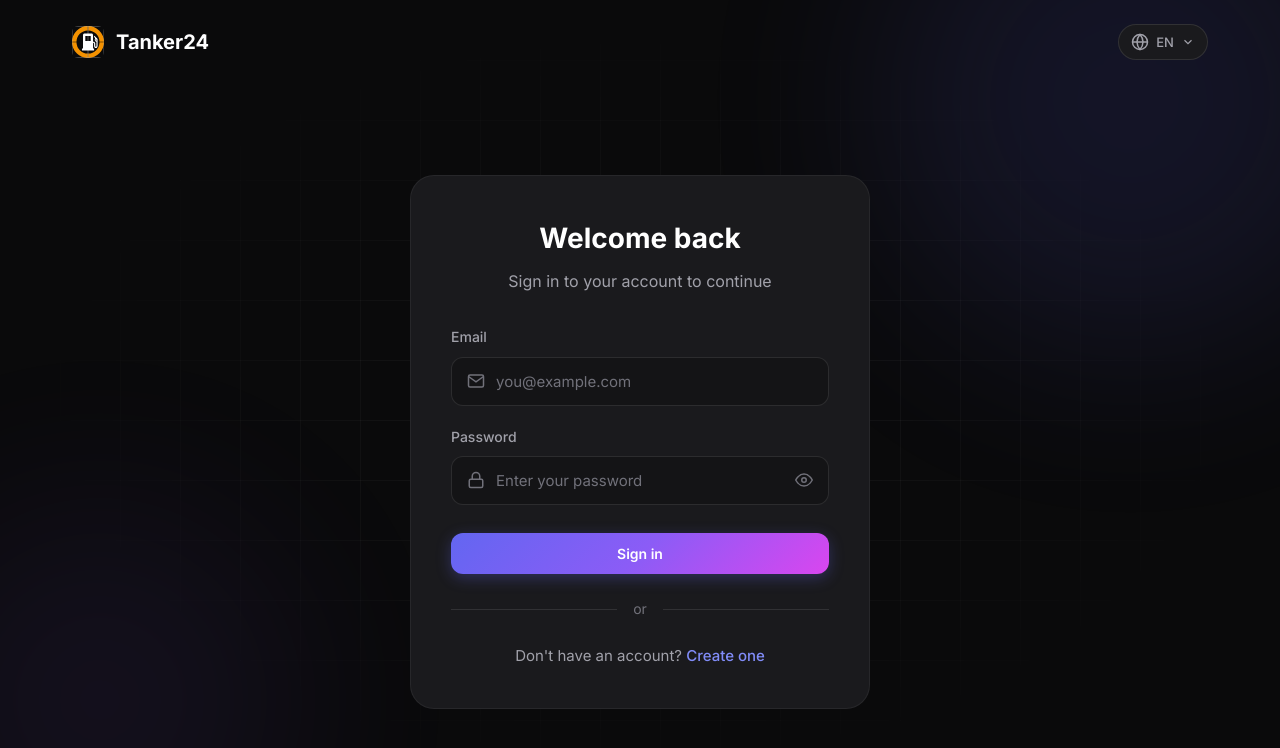
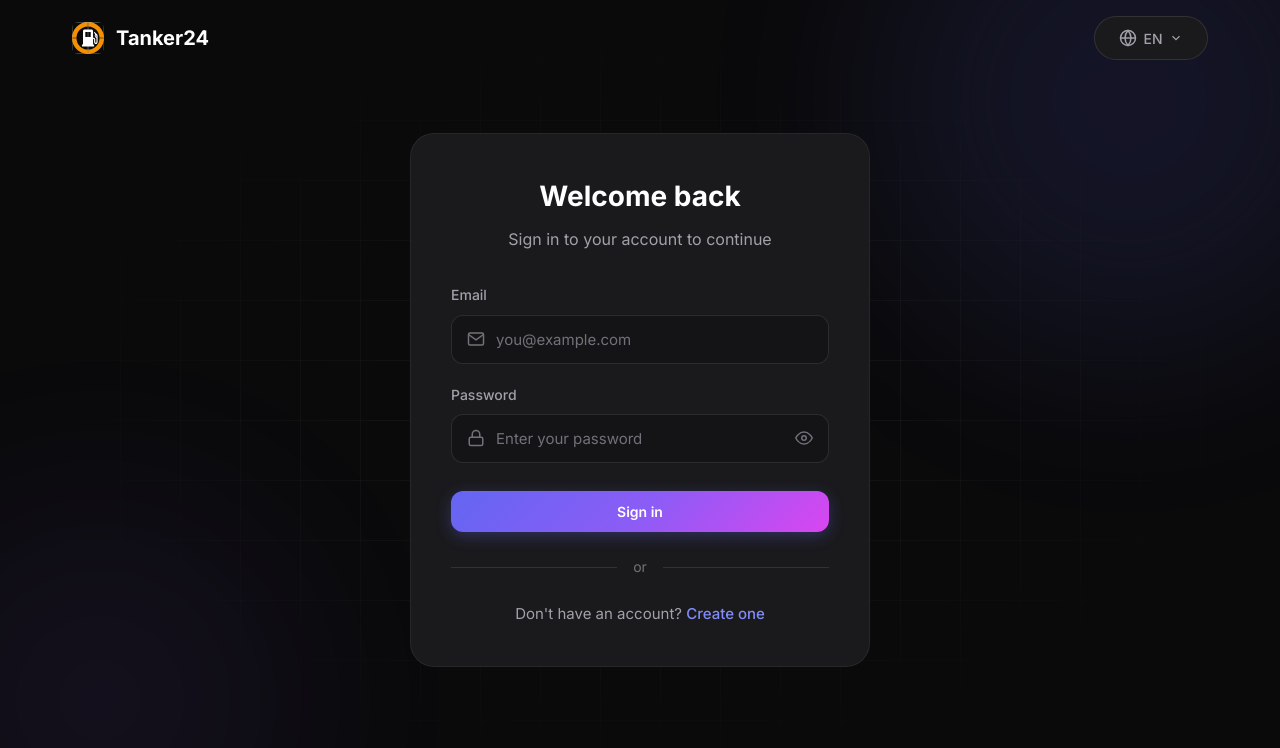
Before and after one commit to SQS-THRO/Tanker24, a SvelteKit app in the folder frontend/app/: page /login in a window 1280 px wide. Shown: the top 748 px of the page. Built offline with nearby package versions, Linux system fonts and the light colour scheme; no server answers.

Commit message:
Unified navbars into a component

```diff
--- a/frontend/app/src/lib/components/LanguageSwitcher.svelte
+++ b/frontend/app/src/lib/components/LanguageSwitcher.svelte
@@ -51,24 +51,23 @@
 	}
 
 	.lang-btn {
-		display: flex;
+		display: inline-flex;
 		align-items: center;
 		gap: 0.375rem;
-		padding: 0.5rem 0.75rem;
+		padding: .75rem 1.5rem;
+		border-radius: var(--radius-full);
+		font-size: 0.875rem;
+		font-weight: 500;
+		border: 1px solid var(--border-light);
 		background: var(--bg-card);
-		border: 1px solid var(--border-light);
-		border-radius: var(--radius-full);
 		color: var(--text-secondary);
 		cursor: pointer;
 		transition: all var(--transition-base);
 		font-family: inherit;
-		font-size: 0.8125rem;
-		font-weight: 500;
 	}
 
 	.lang-btn:hover {
 		background: var(--bg-card-hover);
-		border-color: var(--accent-primary);
 		color: var(--text-primary);
 	}
 
--- /dev/null
+++ b/frontend/app/src/lib/components/Navbar.svelte
@@ -0,0 +1,153 @@
+<script lang="ts">
+	import { onMount } from 'svelte';
+	import { resolve } from '$app/paths';
+	import { goto } from '$app/navigation';
+	import { authService } from '$lib/services/auth_api';
+	import Logo from '$lib/components/Logo.svelte';
+	import LanguageSwitcher from '$lib/components/LanguageSwitcher.svelte';
+	import { t } from '$lib/stores/locale';
+
+	interface Props {
+		showMapLink?: boolean;
+		showAuthButtons?: boolean;
+	}
+
+	let { showMapLink = true, showAuthButtons = true }: Props = $props();
+
+	let user = $state<{ forename: string; surname?: string } | null>(null);
+	let showDropdown = $state(false);
+	let scrolled = $state(false);
+
+	onMount(async () => {
+		const token = localStorage.getItem('token');
+		if (token) {
+			try {
+				const userData = await authService.getCurrentUser(token);
+				user = userData;
+			} catch {
+				localStorage.removeItem('token');
+			}
+		}
+
+		const handleScroll = () => {
+			scrolled = window.scrollY > 50;
+		};
+		window.addEventListener('scroll', handleScroll);
+		return () => window.removeEventListener('scroll', handleScroll);
+	});
+
+	function toggleDropdown() {
+		showDropdown = !showDropdown;
+	}
+
+	async function logout() {
+		await authService.logout();
+		localStorage.removeItem('token');
+		user = null;
+		showDropdown = false;
+	}
+
+	function handleWindowClick(e: MouseEvent) {
+		const target = e.target as HTMLElement;
+		if (!target.closest('.profile-wrapper')) {
+			showDropdown = false;
+		}
+	}
+</script>
+
+<svelte:window onclick={handleWindowClick} />
+
+<nav class="navbar" class:scrolled>
+	<a href={resolve('/')} class="navbar-logo">
+		<Logo size={32} />
+		<span>Tanker24</span>
+	</a>
+
+	<div class="nav-actions">
+		<LanguageSwitcher />
+		{#if showMapLink}
+			<a href={resolve('/map')} class="btn btn-ghost nav-link">{$t.nav.map}</a>
+		{/if}
+		{#if user}
+			<div class="profile-wrapper">
+				<button class="profile-btn" onclick={toggleDropdown}>
+					<span class="avatar">
+						{user.forename[0]}{user.surname?.[0] || ''}
+					</span>
+					<span class="username">{user.forename}</span>
+					<svg width="16" height="16" viewBox="0 0 24 24" fill="none" stroke="currentColor" stroke-width="2">
+						<path d="M6 9l6 6 6-6" />
+					</svg>
+				</button>
+				{#if showDropdown}
+					<div class="dropdown">
+						<a href={resolve('/account')} class="dropdown-item">
+							<svg width="18" height="18" viewBox="0 0 24 24" fill="none" stroke="currentColor" stroke-width="2">
+								<path d="M20 21v-2a4 4 0 0 0-4-4H8a4 4 0 0 0-4 4v2" />
+								<circle cx="12" cy="7" r="4" />
+							</svg>
+							{$t.nav.account}
+						</a>
+						<button class="dropdown-item logout" onclick={logout}>
+							<svg width="18" height="18" viewBox="0 0 24 24" fill="none" stroke="currentColor" stroke-width="2">
+								<path d="M9 21H5a2 2 0 0 1-2-2V5a2 2 0 0 1 2-2h4" />
+								<polyline points="16,17 21,12 16,7" />
+								<line x1="21" y1="12" x2="9" y2="12" />
+							</svg>
+							{$t.nav.logout}
+						</button>
+					</div>
+				{/if}
+			</div>
+		{:else if showAuthButtons}
+			<a href={resolve('/login')} class="btn btn-secondary">{$t.nav.signIn}</a>
+			<a href={resolve('/register')} class="btn btn-primary">{$t.nav.getStarted}</a>
+		{/if}
+	</div>
+</nav>
+
+<style>
+	.navbar {
+		position: fixed;
+		top: 0;
+		left: 0;
+		right: 0;
+		z-index: 100;
+		padding: 1rem 2rem;
+		max-width: 1200px;
+		margin: 0 auto;
+		width: 100%;
+		box-sizing: border-box;
+		display: flex;
+		align-items: center;
+		justify-content: space-between;
+		transition: all var(--transition-base);
+	}
+
+	.navbar.scrolled {
+		background: rgba(10, 10, 11, 0.9);
+		backdrop-filter: blur(20px);
+		-webkit-backdrop-filter: blur(20px);
+	}
+
+	.nav-actions {
+		display: flex;
+		align-items: center;
+		gap: 0.75rem;
+	}
+
+	.nav-link {
+		padding: 0.5rem 1rem;
+		font-weight: 500;
+	}
+
+	.username {
+		display: none;
+	}
+
+	@media (min-width: 640px) {
+		.username {
+			display: inline;
+		}
+	}
+</style>
--- a/frontend/app/src/routes/login/+page.svelte
+++ b/frontend/app/src/routes/login/+page.svelte
@@ -2,8 +2,7 @@
 	import { resolve } from '$app/paths';
 	import { authService } from '$lib/services/auth_api';
 	import { goto } from '$app/navigation';
-	import Logo from '$lib/components/Logo.svelte';
-	import LanguageSwitcher from '$lib/components/LanguageSwitcher.svelte';
+	import Navbar from '$lib/components/Navbar.svelte';
 	import { t } from '$lib/stores/locale';
 
 	let email = $state('');
@@ -39,13 +38,7 @@
 		<div class="grid-pattern"></div>
 	</div>
 
-	<nav class="navbar">
-		<a href={resolve('/')} class="navbar-logo">
-			<Logo size={32} />
-			<span>Tanker24</span>
-		</a>
-		<LanguageSwitcher />
-	</nav>
+	<Navbar showMapLink={false} showAuthButtons={false} />
 
 	<div class="container">
 		<div class="auth-card">
```
Also changed, not shown: frontend/app/src/routes/+page.svelte (+2 -90 lines), frontend/app/src/routes/account/+page.svelte (+2 -25 lines), frontend/app/src/routes/register/+page.svelte (+2 -9 lines).
